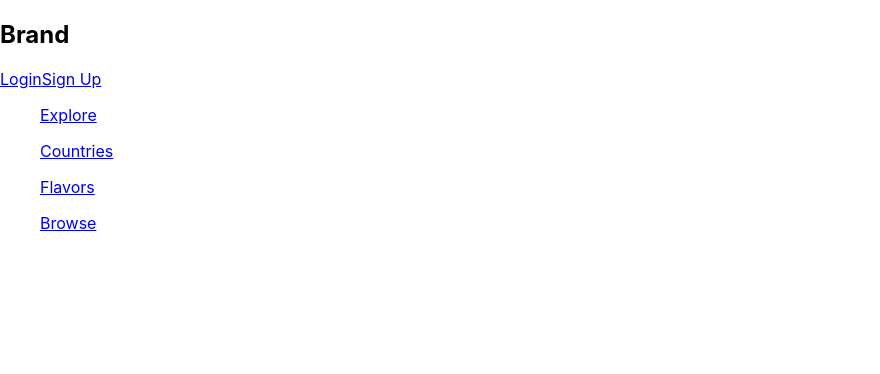
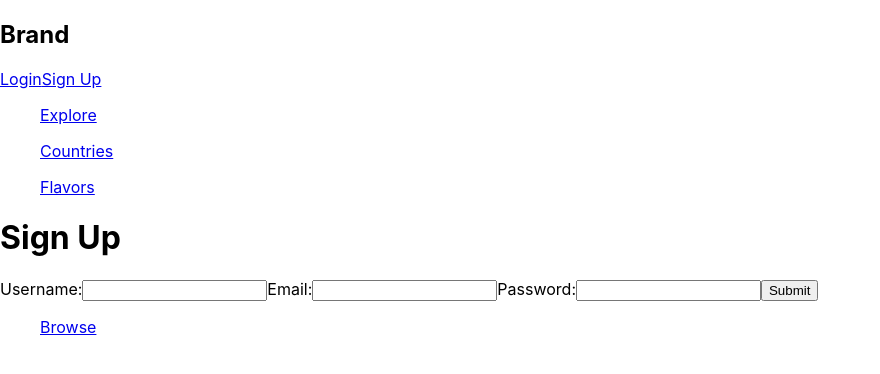
Before and after one commit to johnhkim124/Chippy, a React (Create React App) app in the folder chippy-client/: page /signup in a window 1280 px wide. Shown: the top 374 px of the page, without its empty margins (0-880 px from the left). Built offline with nearby package versions, Linux system fonts and the light colour scheme.

Commit message:
added signup screen and login screen

```diff
--- a/chippy-client/src/App.js
+++ b/chippy-client/src/App.js
@@ -4,6 +4,7 @@ import { Switch, Route, useHistory } from "react-router-dom";
 import Layout from "./components/layout/layout/Layout";
 import { loginUser, registerUser, verifyUser, removeToken } from "./sevices/auth";
 import Login from "./screens/Login"
+import Signup from './screens/Signup';
 
 
 function App() {
@@ -24,15 +25,28 @@ function App() {
     history.push("/")
   }
 
+  const handleLogout = () => {
+    setCurrentUser(null);
+    localStorage.removeItem('authToken');
+    removeToken();
+  }
 
+  const handleRegister = async (registerData) => {
+    const userData = await registerUser(registerData);
+    setCurrentUser(userData);
+    history.push("/")
+  }
 
 
 
   return (
-    <Layout>
+    <Layout currentUser={currentUser} handleLogout={handleLogout}>
       <Switch>
         <Route path="/login">
-          <Login/>
+          <Login handleLogin={handleLogin}/>
+        </Route>
+        <Route path="/signup">
+          <Signup handleRegister={handleRegister}/>
         </Route>
       </Switch>
     </Layout>
--- a/chippy-client/src/components/layout/layout/Layout.jsx
+++ b/chippy-client/src/components/layout/layout/Layout.jsx
@@ -2,9 +2,15 @@ import Nav from "../nav/Nav";
 import Footer from "../footer/Footer";
 
 const Layout = (props) => {
+  const { currentUser, handleLogout } = props;
+
   return (
     <div className="layout">
-      <Nav className="layout" />
+      <Nav
+        className="layout"
+        currentUser={currentUser}
+        handleLogout={handleLogout}
+      />
       <div>{props.children}</div>
       <Footer className="footer" />
     </div>
--- a/chippy-client/src/screens/Login.jsx
+++ b/chippy-client/src/screens/Login.jsx
@@ -7,10 +7,46 @@ export default function Login(props) {
     password: "",
   });
   const { username, password } = formData;
+  const { handleLogin } = props;
+
+  const handleChange = (e) => {
+    const { name, value } = e.target;
+    setFormData((prevState) => ({
+      ...prevState,
+      [name]: value,
+    }));
+  };
 
   return (
-    <form>
-      <input type="text"></input>
+    <form
+      onSubmit={(e) => {
+        e.preventDefault();
+        handleLogin(formData);
+      }}
+    >
+      <h1>Login</h1>
+      <label>
+        Username:
+        <input
+          type="text"
+          name="username"
+          value={username}
+          onChange={handleChange}
+        />
+      </label>
+      <br />
+      <label>
+        Password:
+        <input
+          type="password"
+          name="password"
+          value={password}
+          onChange={handleChange}
+        />
+      </label>
+      <br />
+      <button>Log In</button>
+      <Link to="/signup">Sign Up</Link>
     </form>
   );
 }
--- a/chippy-client/src/screens/Signup.jsx
+++ b/chippy-client/src/screens/Signup.jsx
@@ -0,0 +1,54 @@
+import { useState } from "react";
+
+export default function Signup(props) {
+  const [formData, setFormData] = useState({
+    username: "",
+    email: "",
+    password: "",
+  });
+
+  const { username, email, password } = formData;
+  const { handleRegister } = props;
+
+  const handleChange = (e) => {
+    const { name, value } = e.target;
+    setFormData((prevState) => ({
+      ...prevState,
+      [name]: value,
+    }));
+  };
+
+  return (
+    <form
+      onSubmit={(e) => {
+        e.preventDefault();
+        handleRegister(formData);
+      }}
+    >
+      <h1>Sign Up</h1>
+      <label>
+        Username:
+        <input
+          type="text"
+          name="username"
+          value={username}
+          onChange={handleChange}
+        />
+      </label>
+      <label>
+        Email:
+        <input type="text" name="email" value={email} onChange={handleChange} />
+      </label>
+      <label>
+        Password:
+        <input
+          type="password"
+          name="password"
+          value={password}
+          onChange={handleChange}
+        />
+      </label>
+      <button>Submit</button>
+    </form>
+  );
+}
--- a/chippy-client/src/sevices/auth.js
+++ b/chippy-client/src/sevices/auth.js
@@ -1,11 +1,12 @@
 import api from "./api-config";
 
 export const loginUser = async (loginData) => {
-  const resp = await api.post("/auth/login", { authentication: loginData })
-  localStorage.setItem("authToken", resp.data.token);
+  const resp = await api.post('/auth/login', { authentication: loginData })
+  localStorage.setItem('authToken', resp.data.token);
   api.defaults.headers.common.authorization = `Bearer ${resp.data.token}`
   return resp.data.user
 }
+
 
 export const registerUser = async (registerData) => {
   const resp = await api.post('/users/', { user: registerData })
```
Also changed, not shown: 1 other file (tests, documents, lock files or other folders).
